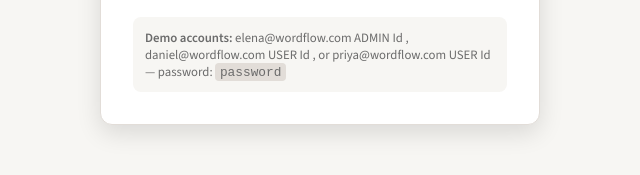
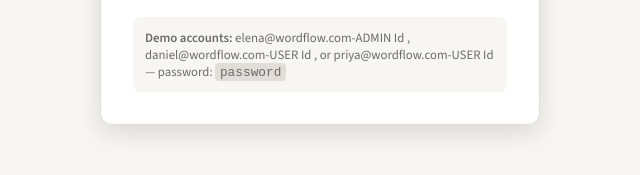
Before and after one commit to 9-nit/wordflow, a plain HTML site: page index.html in a window 1280 px wide. Both pictures are taken after a click on the button "Sign in". Shown: the part 587-762 px from the top of the page, 320-960 px from the left. Drawn offline with nearby package versions, Linux system fonts and the light colour scheme.

Commit message:
Update index.html

```diff
--- a/index.html
+++ b/index.html
@@ -1175,7 +1175,7 @@
         <button type="submit" class="btn-primary" style="width:100%; justify-content:center; padding:0.65rem;" id="authSubmitBtn">Sign In</button>
       </form>
       <div class="demo-hint" id="demoHint">
-        <strong>Demo accounts:</strong> elena@wordflow.com ADMIN Id , daniel@wordflow.com USER Id , or priya@wordflow.com USER Id &mdash; password: <code>password</code>
+        <strong>Demo accounts:</strong> elena@wordflow.com-ADMIN Id , daniel@wordflow.com-USER Id , or priya@wordflow.com-USER Id &mdash; password: <code>password</code>
       </div>
     </div>
   </div>
```
